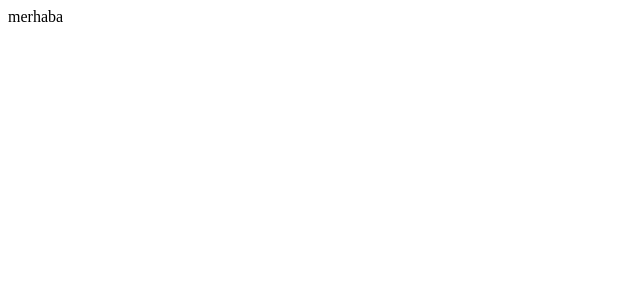
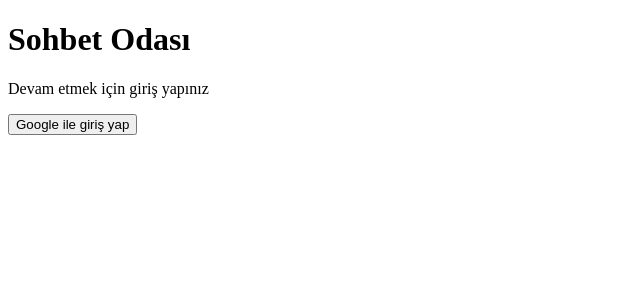
Before and after one commit to serdarferhat/chat-firebase, a React (Create React App) app: page / in a window 1280 px wide. Shown: the top 300 px of the page, without its empty margins (0-640 px from the left). Built offline with nearby package versions, Linux system fonts and the light colour scheme.

Commit message:
signInWithPopup

```diff
--- a/src/App.js
+++ b/src/App.js
@@ -1,9 +1,10 @@
 import React from "react";
+import Auth from "./components/Auth";
 
 function App() {
   return (
     <div className="App">
-   merhaba
+   <Auth/>
     </div>
   );
 }
--- a/src/components/Auth.jsx
+++ b/src/components/Auth.jsx
@@ -1,10 +1,16 @@
 import React from 'react'
-import { auth,provider } from '../firebase/FireBaseConfig'
+import { auth, provider } from '../firebase/FireBaseConfig'
 import { signInWithPopup } from 'firebase/auth'
 
 
 
 const Auth = () => {
+   const signIn=()=>{
+    signInWithPopup(auth,provider)
+    .then((res)=>{})
+    .catch((err)=>console.log(err))
+
+   }
   return (
     <div className='auth'>
                 <h1>Sohbet Odası</h1>
--- a/src/firebase/FireBaseConfig.js
+++ b/src/firebase/FireBaseConfig.js
@@ -17,5 +17,5 @@ const firebaseConfig = {
 // Initialize Firebase
 const app = initializeApp(firebaseConfig);
 
-export const auth= getAuth(app);
-export const provider=GoogleAuthProvider()
+export const auth= getAuth(app)
+export const provider=new GoogleAuthProvider(app)
```
